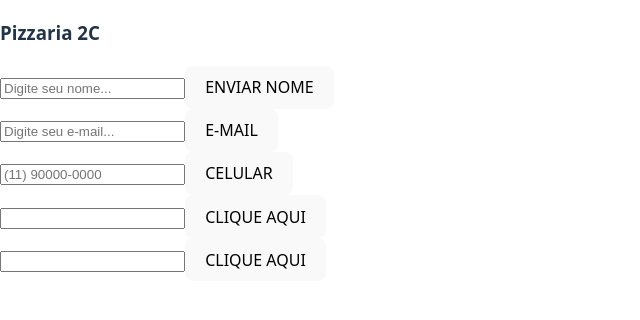
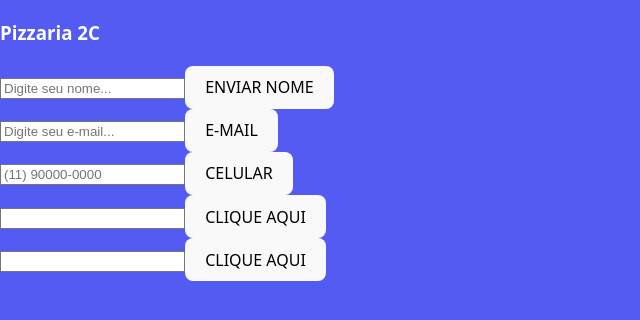
Before and after one commit to Pedro07070707/pizzaria2c2025, a React (Vite) app: page / in a window 1280 px wide. Shown: the top 320 px of the page, without its empty margins (0-640 px from the left). Built offline with nearby package versions, Linux system fonts and the light colour scheme.

Commit message:
vercel alterações

```diff
--- a/src/index.css
+++ b/src/index.css
@@ -28,6 +28,8 @@ body {
   place-items: start;
   min-width: 320px;
   min-height: 100vh;
+  background-color: #535bf2;
+  color: white;
 }
 
 h1 {
```
